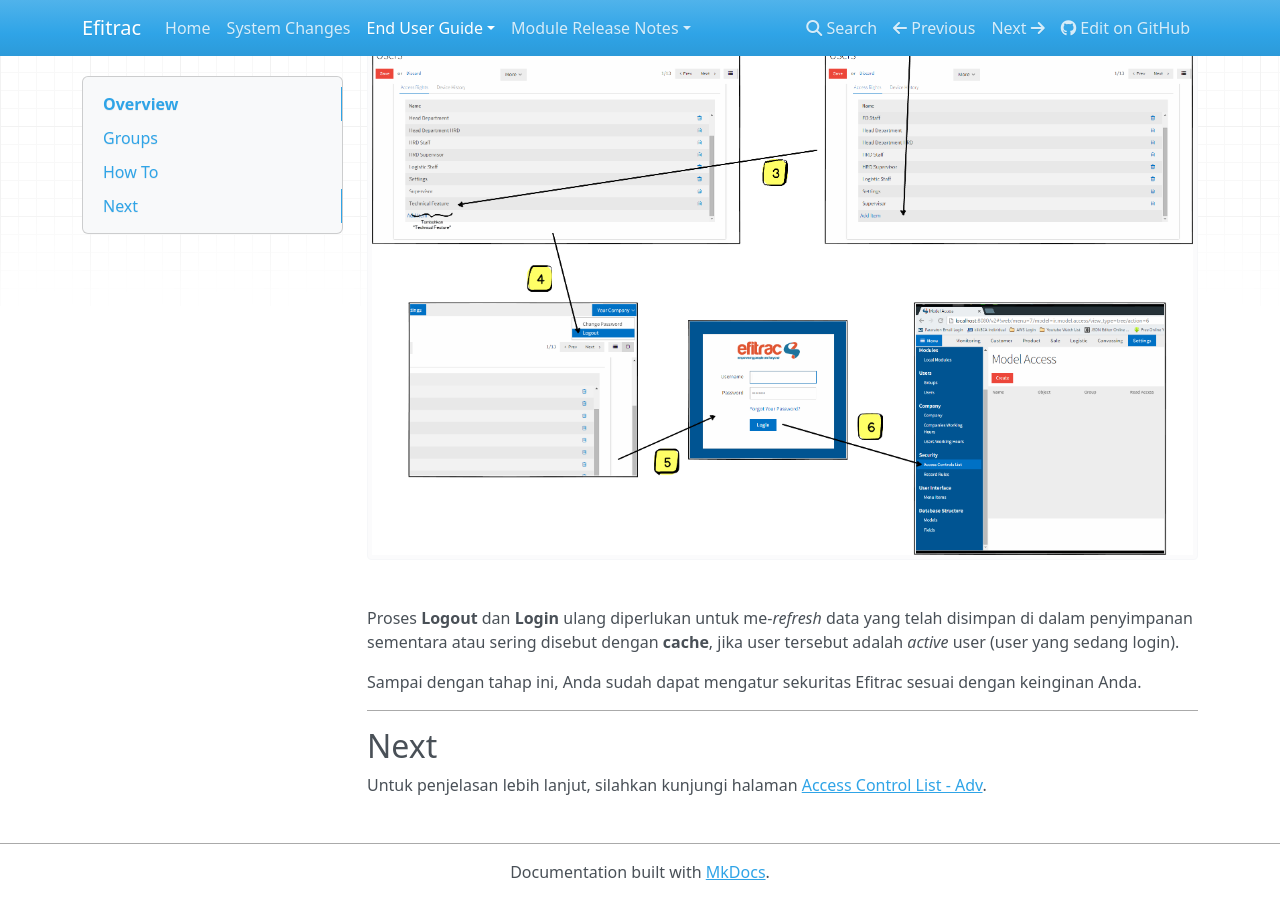
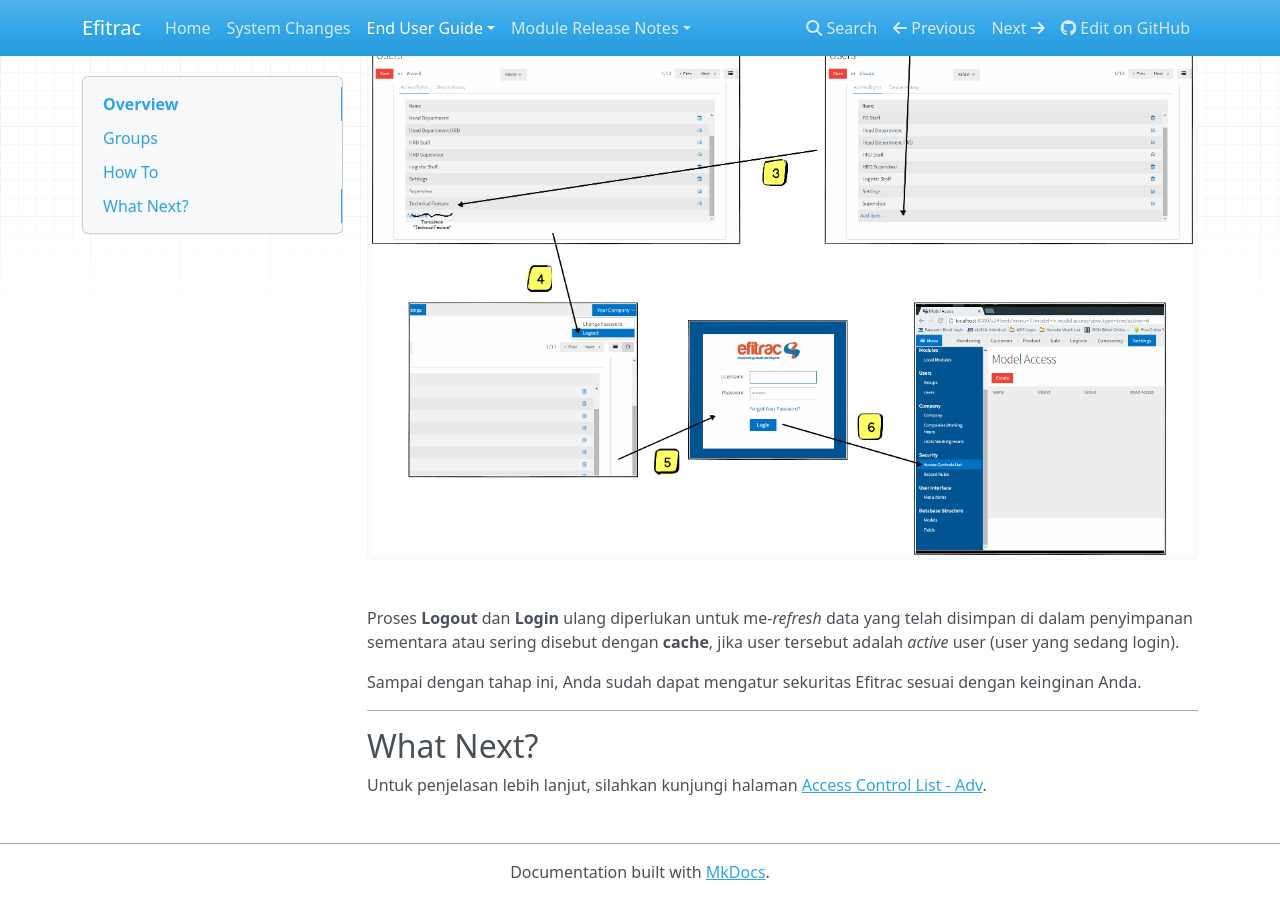
Before and after one commit to ianyulianto/efitrac-wiki, an MkDocs documentation site: the page built from docs/enduser/acl/access-control-list.md, in a window 1280 px wide and 900 px high, scrolled down 1611 px. Built offline with MkDocs 1.6.1, drawn with Linux system fonts in a browser that asks for light colours; nearby versions of some CDN libraries; old or Windows-style settings are respelled for this version of MkDocs.

Commit message:
tambahan

```diff
--- a/docs/enduser/acl/access-control-list.md
+++ b/docs/enduser/acl/access-control-list.md
@@ -70,7 +70,7 @@ dengan keinginan Anda.
 
 ---
 
-## Next
+## What Next?
 Untuk penjelasan lebih lanjut, silahkan kunjungi halaman
 [Access Control List - Adv].
 
```
